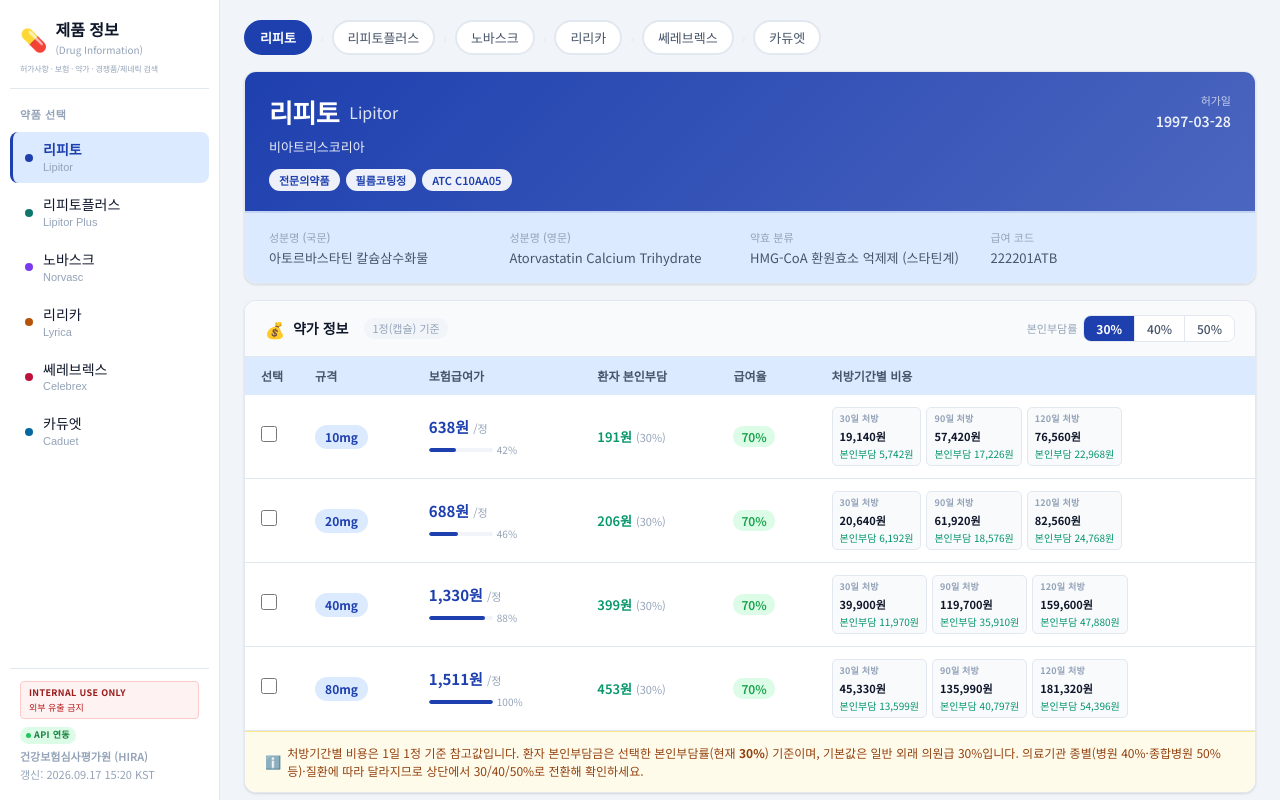
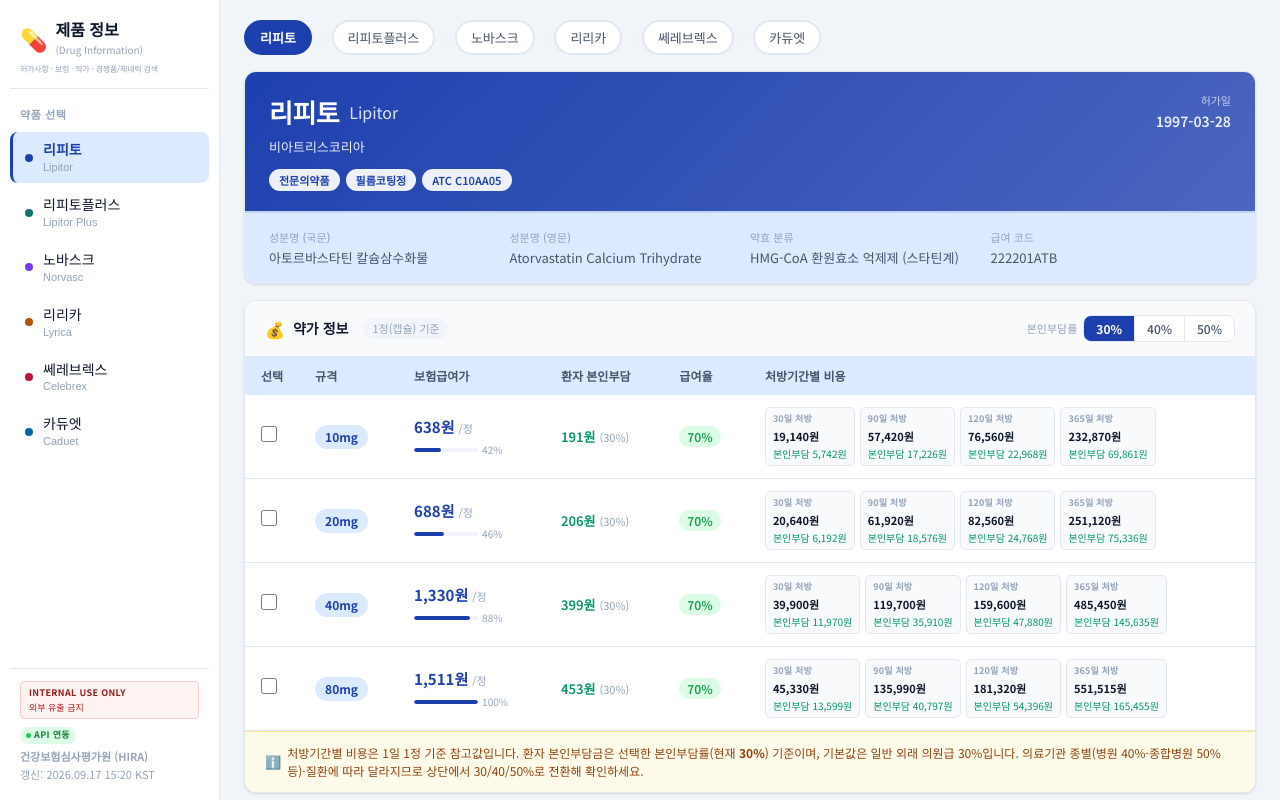
Before and after one commit to karmawolf-git/DrugPrice, a React (Vite) app: page / in a window 1280 px wide. Built offline with nearby package versions, Linux system fonts and the light colour scheme.

Commit message:
feat: add annual cost to prescription summaries

```diff
--- a/src/components/CompetitorSection.jsx
+++ b/src/components/CompetitorSection.jsx
@@ -58,7 +58,7 @@
 }
 
 function PrescriptionCost({ insurancePrice, rate }) {
-  const days = [30, 90, 120]
+  const days = [30, 90, 120, 365]
   return (
     <div style={{ display: 'flex', gap: 5 }}>
       {days.map(d => {
--- a/src/components/PriceSection.jsx
+++ b/src/components/PriceSection.jsx
@@ -8,7 +8,7 @@
 const COPAY_RATES = [0.3, 0.4, 0.5]
 
 function PrescriptionCost({ insurancePrice, rate }) {
-  const days = [30, 90, 120]
+  const days = [30, 90, 120, 365]
   return (
     <div style={{ display: 'flex', gap: 5 }}>
       {days.map(d => {
```
